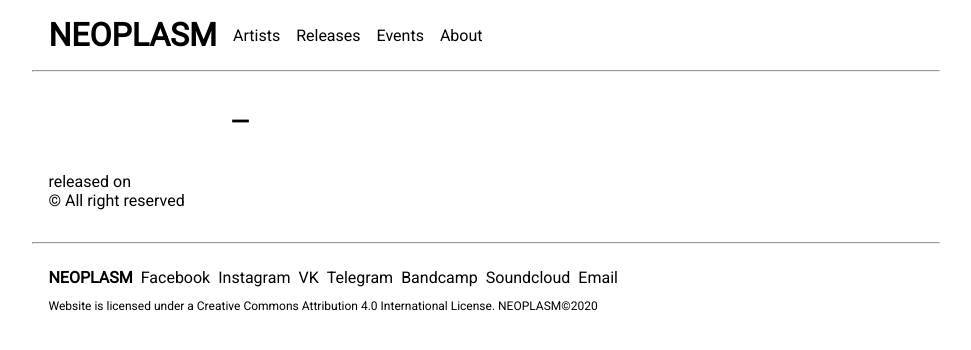
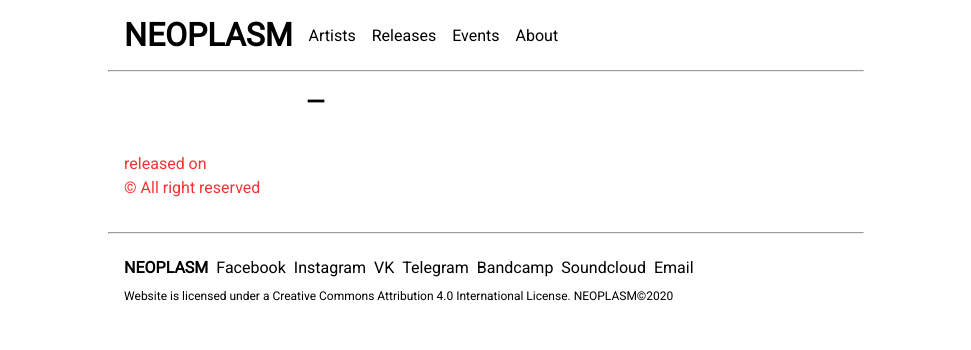
Before and after one commit to nplsm/neoplasm-web-legacy, a Python web app: template templates/release.html.jinja2 in a window 1280 px wide. Shown: the top 350 px of the page, without its empty margins (154-1125 px from the left). Run offline with Jinja, Linux system fonts and the light colour scheme; the template is opened without the code that fills it, so the values that code supplies are empty.

Commit message:
test-commit

```diff
--- a/static/style.css
+++ b/static/style.css
@@ -3,10 +3,11 @@
 body {
     margin: 0;
     font-family: Roboto, sans-serif;
+    font-stretch: 80%;
 }
 
 body>div {
-    max-width: 24cm;
+    max-width: 20cm;
     margin: 0 auto;
 }
 
@@ -59,6 +60,10 @@ main {
     padding: 0;
 }
 
+h2 {
+    margin-top: 0;
+}
+
 .list {
     display: flex;
     flex-wrap: wrap;
@@ -69,7 +74,7 @@ main {
     display: flex;
     flex-wrap: wrap;
     padding: 1rem;
-    max-width: 25rem;
+    max-width: 350px;
 }
 
 .flex {
@@ -79,13 +84,13 @@ main {
 
 .flex>div {
     margin: 0 1rem;
-    max-width: 25rem;
 }
 
+
 section {
-    flex: 25rem 0 1;
-    margin: 1.5rem 1rem;
-    text-align: center;
+    flex: 10;
+    margin: 1rem 1rem;
+    text-align: left;
 }
 
 h1 {
@@ -114,8 +119,9 @@ ul.social>li, ul.social>h3 {
     margin-right: 1rem;
 }
 
+
 img {
-    max-width: 25rem;
+    max-width: 350px;
     width: 100%;
     min-width: 150px;
 }
@@ -130,12 +136,16 @@ p {
 
 ol.tracklist {
     list-style: decimal-leading-zero;
+    margin-left: 1%;
 }
 
 
 article {
     display: block;
     margin: 0 1rem;
+    line-height: 1.5;
+    color: rgba(243, 0, 0, 0.801);
+    font-style: thin;
 }
 
 ol.lineup {
@@ -148,12 +158,12 @@ ol.lineup {
 }
 
 .swiper-container {
-    max-width: 25rem;
+    max-width: 350px;
     margin: 1rem;
 }
 
 .swiper-slide>img {
-    max-width: 25rem;
+    max-width: 350px;
     box-shadow: black;
 }
 
```
